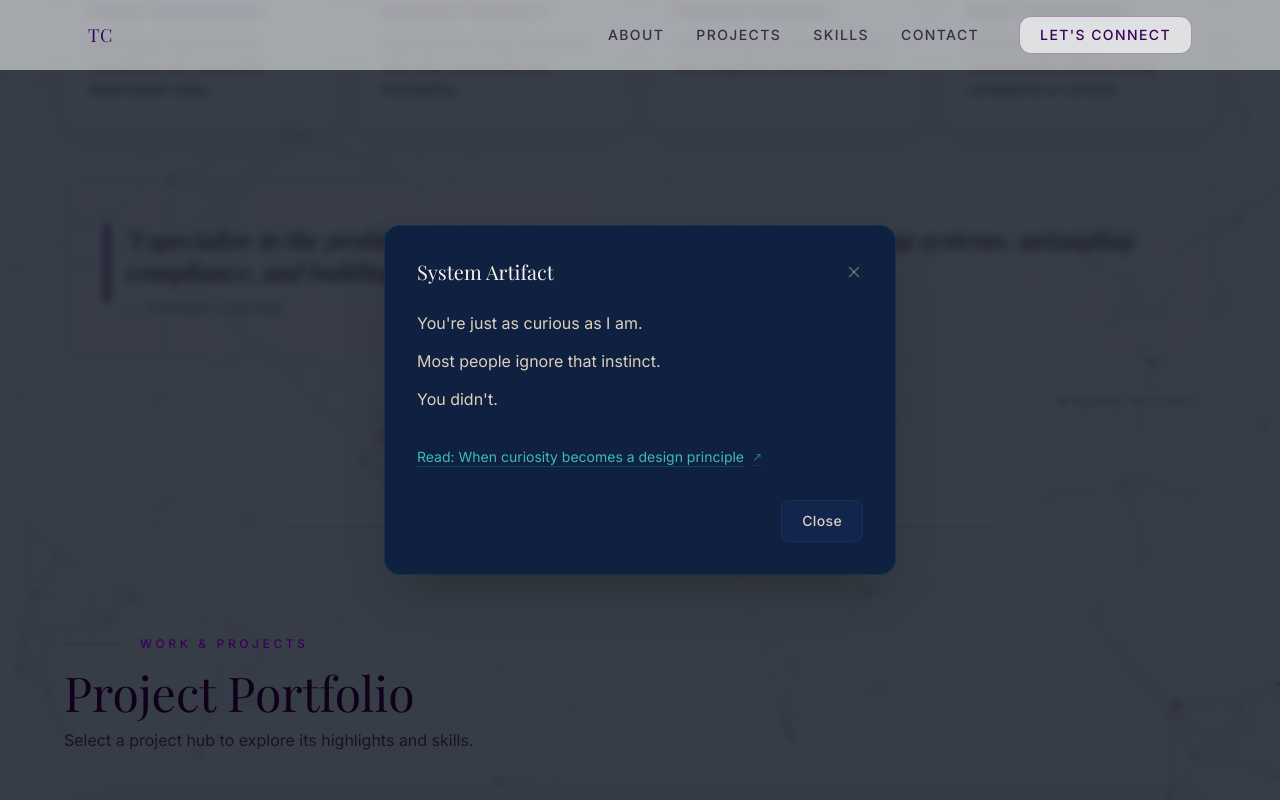
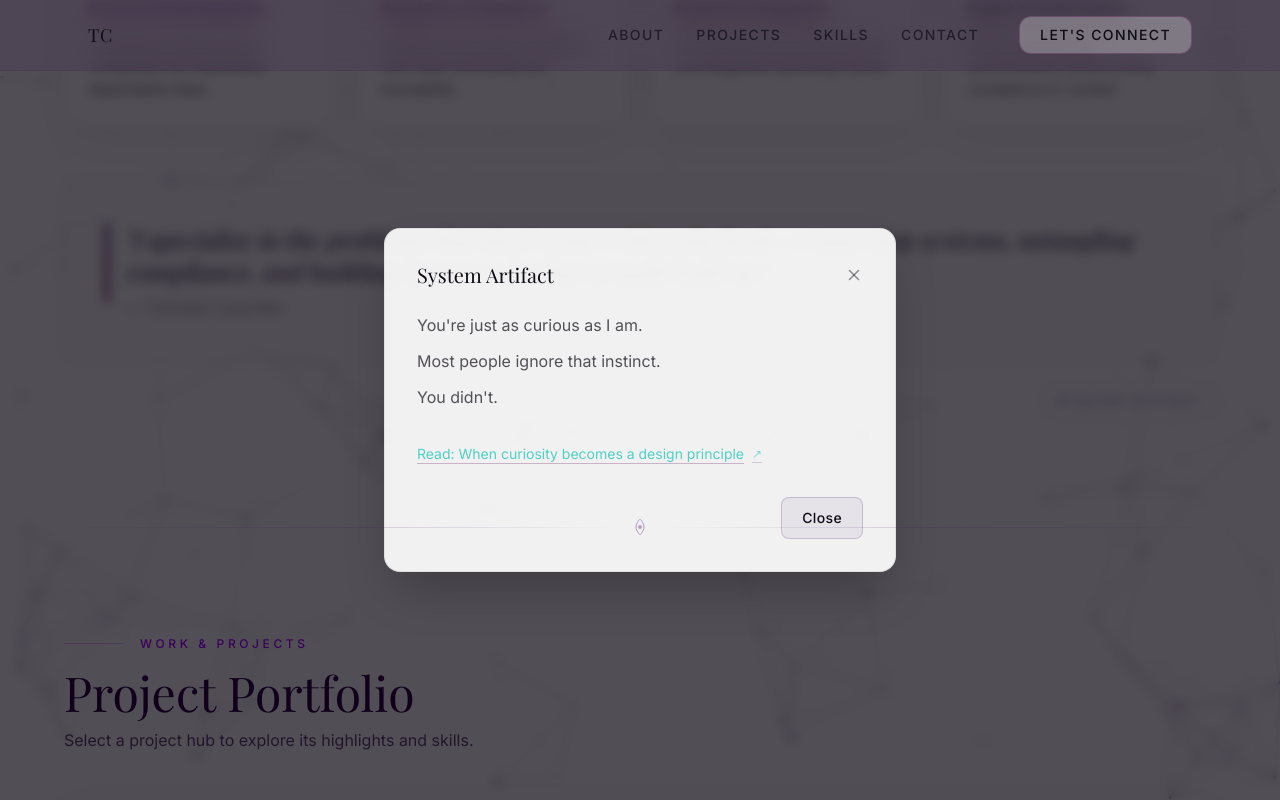
Before and after one commit to TiffOnTour83/BoltWebsite, a React (Vite) app: page / in a window 1280 px wide. Both pictures are taken after a click on the button "System Artifact". Shown: the part 1409-2209 px from the top of the page. Built offline with nearby package versions, Linux system fonts and the light colour scheme.

Commit message:
Introduce role-based design tokens + interaction accent; update nav to amethyst glass; normalize Contact + modals to new palette for contrast/hierarchy

```diff
--- a/src/components/Nav.tsx
+++ b/src/components/Nav.tsx
@@ -18,19 +18,23 @@ export default function Nav() {
     return () => window.removeEventListener('scroll', onScroll);
   }, []);
 
+  const navBg = scrolled ? 'rgba(58,1,92,0.16)' : 'rgba(58,1,92,0.10)';
+
   return (
     <nav
-      className={`fixed top-0 left-0 right-0 z-50 transition-all duration-500 ${
-        scrolled
-          ? 'bg-white/92 backdrop-blur-md border-b border-black/10 shadow-sm'
-          : 'bg-white/55 backdrop-blur-sm'
-      }`}
+      className="fixed top-0 left-0 right-0 z-50 transition-all duration-500"
+      style={{
+        background: navBg,
+        backdropFilter: 'blur(12px)',
+        borderBottom: '1px solid rgba(14,11,20,0.08)',
+        boxShadow: scrolled ? '0 10px 30px rgba(14,11,20,0.10)' : 'none',
+      }}
     >
       <div className="max-w-6xl mx-auto px-6 py-4 flex items-center justify-between">
         <a
           href="#top"
           className="font-display text-lg tracking-wider transition-colors"
-          style={{ color: '#3a015c' }}
+          style={{ color: 'var(--text)' }}
         >
           TC
         </a>
@@ -46,9 +50,15 @@ export default function Nav() {
             href="#contact"
             className="ml-2 px-5 py-2 border text-sm tracking-widest uppercase font-medium rounded-xl transition-all duration-200"
             style={{
-              borderColor: 'rgba(58,1,92,0.35)',
-              color: '#3a015c',
-              background: 'rgba(255,255,255,0.65)',
+              borderColor: 'rgba(79,1,71,0.35)',
+              color: 'var(--text)',
+              background: 'rgba(255,255,255,0.28)',
+            }}
+            onMouseEnter={(e) => {
+              (e.currentTarget as HTMLAnchorElement).style.borderColor = 'rgba(79,1,71,0.55)';
+            }}
+            onMouseLeave={(e) => {
+              (e.currentTarget as HTMLAnchorElement).style.borderColor = 'rgba(79,1,71,0.35)';
             }}
           >
             Let's Connect
@@ -58,7 +68,7 @@ export default function Nav() {
         {/* Mobile toggle */}
         <button
           className="md:hidden transition-colors"
-          style={{ color: 'rgba(17,0,28,0.72)' }}
+          style={{ color: 'var(--text-secondary)' }}
           onClick={() => setMenuOpen(!menuOpen)}
           aria-label="Toggle menu"
         >
@@ -68,7 +78,14 @@ export default function Nav() {
 
       {/* Mobile menu */}
       {menuOpen && (
-        <div className="md:hidden bg-white/95 backdrop-blur-md border-t border-black/10 px-6 py-6 flex flex-col gap-5">
+        <div
+          className="md:hidden px-6 py-6 flex flex-col gap-5"
+          style={{
+            background: 'rgba(58,1,92,0.16)',
+            backdropFilter: 'blur(12px)',
+            borderTop: '1px solid rgba(14,11,20,0.08)',
+          }}
+        >
           {links.map((l) => (
             <a
               key={l.href}
@@ -83,9 +100,9 @@ export default function Nav() {
             href="#contact"
             className="inline-block mt-2 px-5 py-2 border text-sm tracking-widest uppercase font-medium rounded-xl text-center transition-all"
             style={{
-              borderColor: 'rgba(58,1,92,0.35)',
-              color: '#3a015c',
-              background: 'rgba(255,255,255,0.65)',
+              borderColor: 'rgba(79,1,71,0.35)',
+              color: 'var(--text)',
+              background: 'rgba(255,255,255,0.28)',
             }}
             onClick={() => setMenuOpen(false)}
           >
--- a/src/components/modals/BaseModal.tsx
+++ b/src/components/modals/BaseModal.tsx
@@ -46,7 +46,8 @@ export default function BaseModal({ title, onClose, children, panelClassName = '
     >
       {/* Backdrop */}
       <div
-        className="absolute inset-0 bg-navy-950/80 backdrop-blur-sm"
+        className="absolute inset-0"
+        style={{ background: 'rgba(14,11,20,0.72)', backdropFilter: 'blur(6px)' }}
         onClick={onClose}
         aria-hidden="true"
       />
@@ -55,17 +56,29 @@ export default function BaseModal({ title, onClose, children, panelClassName = '
       <div
         ref={panelRef}
         tabIndex={-1}
-        className={`relative z-10 w-full max-w-lg rounded-2xl bg-navy-800 border border-teal-700/40 p-8 shadow-2xl outline-none ${panelClassName}`}
+        className={`relative z-10 w-full max-w-lg rounded-2xl border p-8 shadow-2xl outline-none ${panelClassName}`}
+        style={{
+          background: 'rgba(255,255,255,0.92)',
+          borderColor: 'var(--border)',
+          color: 'var(--text)',
+        }}
       >
         {/* Header */}
         <div className="flex items-center justify-between mb-6">
-          <h2 id="modal-title" className="font-display text-xl text-warm-100">
+          <h2 id="modal-title" className="font-display text-xl" style={{ color: 'var(--text)' }}>
             {title}
           </h2>
           <button
             onClick={onClose}
-            className="text-warm-300/40 hover:text-warm-100 transition-colors p-1 -mr-1 rounded"
+            className="transition-colors p-1 -mr-1 rounded"
+            style={{ color: 'var(--text-muted)' }}
             aria-label="Close"
+            onMouseEnter={(e) => {
+              (e.currentTarget as HTMLButtonElement).style.color = 'var(--text)';
+            }}
+            onMouseLeave={(e) => {
+              (e.currentTarget as HTMLButtonElement).style.color = 'var(--text-muted)';
+            }}
           >
             <X size={18} />
           </button>
--- a/src/components/modals/SystemArtifact.tsx
+++ b/src/components/modals/SystemArtifact.tsx
@@ -9,15 +9,9 @@ export default function SystemArtifact({ onClose }: Props) {
   return (
     <BaseModal title="System Artifact" onClose={onClose}>
       <div className="space-y-3 mb-8">
-        <p className="text-warm-300 leading-relaxed">
-          You're just as curious as I am.
-        </p>
-        <p className="text-warm-300 leading-relaxed">
-          Most people ignore that instinct.
-        </p>
-        <p className="text-warm-300 leading-relaxed">
-          You didn't.
-        </p>
+        <p style={{ color: 'var(--text-secondary)' }}>You're just as curious as I am.</p>
+        <p style={{ color: 'var(--text-secondary)' }}>Most people ignore that instinct.</p>
+        <p style={{ color: 'var(--text-secondary)' }}>You didn't.</p>
       </div>
 
       <div className="mb-8">
@@ -25,17 +19,40 @@ export default function SystemArtifact({ onClose }: Props) {
           href={SYSTEM_ARTIFACT_ARTICLE_URL}
           target="_blank"
           rel="noopener noreferrer"
-          className="inline-flex items-center gap-2 text-teal-300 hover:text-teal-200 text-sm underline underline-offset-4 decoration-teal-600/50 hover:decoration-teal-400 transition-colors"
+          className="inline-flex items-center gap-2 text-sm underline underline-offset-4 transition-colors"
+          style={{
+            color: 'var(--interaction)',
+            textDecorationColor: 'rgba(79,1,71,0.25)',
+          }}
+          onMouseEnter={(e) => {
+            (e.currentTarget as HTMLAnchorElement).style.textDecorationColor = 'rgba(79,1,71,0.45)';
+          }}
+          onMouseLeave={(e) => {
+            (e.currentTarget as HTMLAnchorElement).style.textDecorationColor = 'rgba(79,1,71,0.25)';
+          }}
         >
           {SYSTEM_ARTIFACT_LINK_LABEL}
-          <span aria-hidden="true" className="text-xs opacity-60">&#8599;</span>
+          <span aria-hidden="true" className="text-xs" style={{ opacity: 0.7 }}>
+            ↗
+          </span>
         </a>
       </div>
 
       <div className="flex justify-end">
         <button
           onClick={onClose}
-          className="px-5 py-2.5 rounded-lg bg-navy-700/60 hover:bg-navy-600/60 border border-navy-600/50 hover:border-navy-500/60 text-warm-300 hover:text-warm-200 text-sm font-medium tracking-wide transition-all duration-200"
+          className="px-5 py-2.5 rounded-lg border text-sm font-medium tracking-wide transition-all duration-200"
+          style={{
+            background: 'rgba(58,1,92,0.06)',
+            borderColor: 'rgba(58,1,92,0.18)',
+            color: 'var(--text)',
+          }}
+          onMouseEnter={(e) => {
+            (e.currentTarget as HTMLButtonElement).style.background = 'rgba(58,1,92,0.10)';
+          }}
+          onMouseLeave={(e) => {
+            (e.currentTarget as HTMLButtonElement).style.background = 'rgba(58,1,92,0.06)';
+          }}
         >
           Close
         </button>
--- a/src/index.css
+++ b/src/index.css
@@ -5,6 +5,28 @@
 @tailwind utilities;
 
 @layer base {
+  :root {
+    /* Background + surfaces */
+    --bg: #f7f7fa;
+    --surface: rgba(255, 255, 255, 0.92);
+
+    /* Text */
+    --text: #0e0b14;
+    --text-secondary: rgba(14, 11, 20, 0.7);
+    --text-muted: rgba(14, 11, 20, 0.45);
+
+    /* Identity accent */
+    --accent: #3a015c;
+    --accent-2: #4f0147;
+    --accent-3: #35012c;
+
+    /* Interaction accent (counter-accent) */
+    --interaction: #4fd1c5;
+
+    /* Borders */
+    --border: rgba(14, 11, 20, 0.08);
+  }
+
   * {
     box-sizing: border-box;
   }
@@ -14,8 +36,8 @@
   }
 
   body {
-    background-color: #ffffff;
-    color: #11001c;
+    background-color: var(--bg);
+    color: var(--text);
     font-family: 'Inter', system-ui, sans-serif;
     -webkit-font-smoothing: antialiased;
   }
@@ -28,26 +50,26 @@
 
   .puzzle-dot {
     @apply w-2 h-2 rounded-full mx-1 opacity-60;
-    background-color: #3a015c;
+    background-color: var(--accent);
   }
 
   .nav-link {
     @apply transition-colors duration-200 text-sm tracking-widest uppercase font-medium;
-    color: rgba(17, 0, 28, 0.72);
+    color: var(--text-secondary);
   }
   .nav-link:hover {
-    color: #3a015c;
+    color: var(--accent);
   }
 
   .card-base {
     @apply border rounded-2xl p-6 transition-all duration-300;
-    background: rgba(248, 250, 252, 0.92);
-    border-color: rgba(17, 0, 28, 0.12);
-    box-shadow: 0 18px 48px rgba(17, 0, 28, 0.06);
+    background: var(--surface);
+    border-color: var(--border);
+    box-shadow: 0 18px 48px rgba(14, 11, 20, 0.06);
   }
   .card-base:hover {
     border-color: rgba(58, 1, 92, 0.28);
-    box-shadow: 0 22px 70px rgba(17, 0, 28, 0.10);
+    box-shadow: 0 22px 70px rgba(14, 11, 20, 0.10);
   }
 
   .tag {
@@ -57,7 +79,7 @@
 
 @layer utilities {
   .text-gradient-amethyst {
-    background: linear-gradient(135deg, #3a015c, #4f0147, #35012c);
+    background: linear-gradient(135deg, var(--accent), var(--accent-2), var(--accent-3));
     -webkit-background-clip: text;
     -webkit-text-fill-color: transparent;
     background-clip: text;
@@ -88,7 +110,7 @@
   width: 6px;
 }
 ::-webkit-scrollbar-track {
-  background: #f8fafc;
+  background: #ffffff;
 }
 ::-webkit-scrollbar-thumb {
   background: rgba(58, 1, 92, 0.35);
@@ -110,7 +132,7 @@
   transform: translateY(0);
 }
 
-/* Maintenance Hatch alarm flash (amethyst) */
+/* Maintenance Hatch alarm flash (amethyst + interaction accent) */
 @keyframes hatch-alarm {
   0% {
     border-color: rgba(58, 1, 92, 0.25);
@@ -128,14 +150,14 @@
     box-shadow: 0 0 48px rgba(79, 1, 71, 0.20), 0 0 110px rgba(79, 1, 71, 0.08);
   }
   80% {
-    border-color: rgba(53, 1, 44, 0.7);
-    background-color: rgba(53, 1, 44, 0.10);
-    box-shadow: 0 0 32px rgba(53, 1, 44, 0.16);
+    border-color: rgba(79, 1, 71, 0.35);
+    background-color: rgba(79, 1, 71, 0.08);
+    box-shadow: 0 0 32px rgba(79, 1, 71, 0.16);
   }
   100% {
-    border-color: rgba(17, 0, 28, 0.22);
-    background-color: transparent;
-    box-shadow: none;
+    border-color: var(--border);
+    background-color: rgba(79, 1, 71, 0.04);
+    box-shadow: 0 0 0 rgba(79, 1, 71, 0);
   }
 }
 
```
Also changed, not shown: src/components/Contact.tsx (+30 -20 lines), src/components/modals/LAMModal.tsx (+54 -21 lines).
